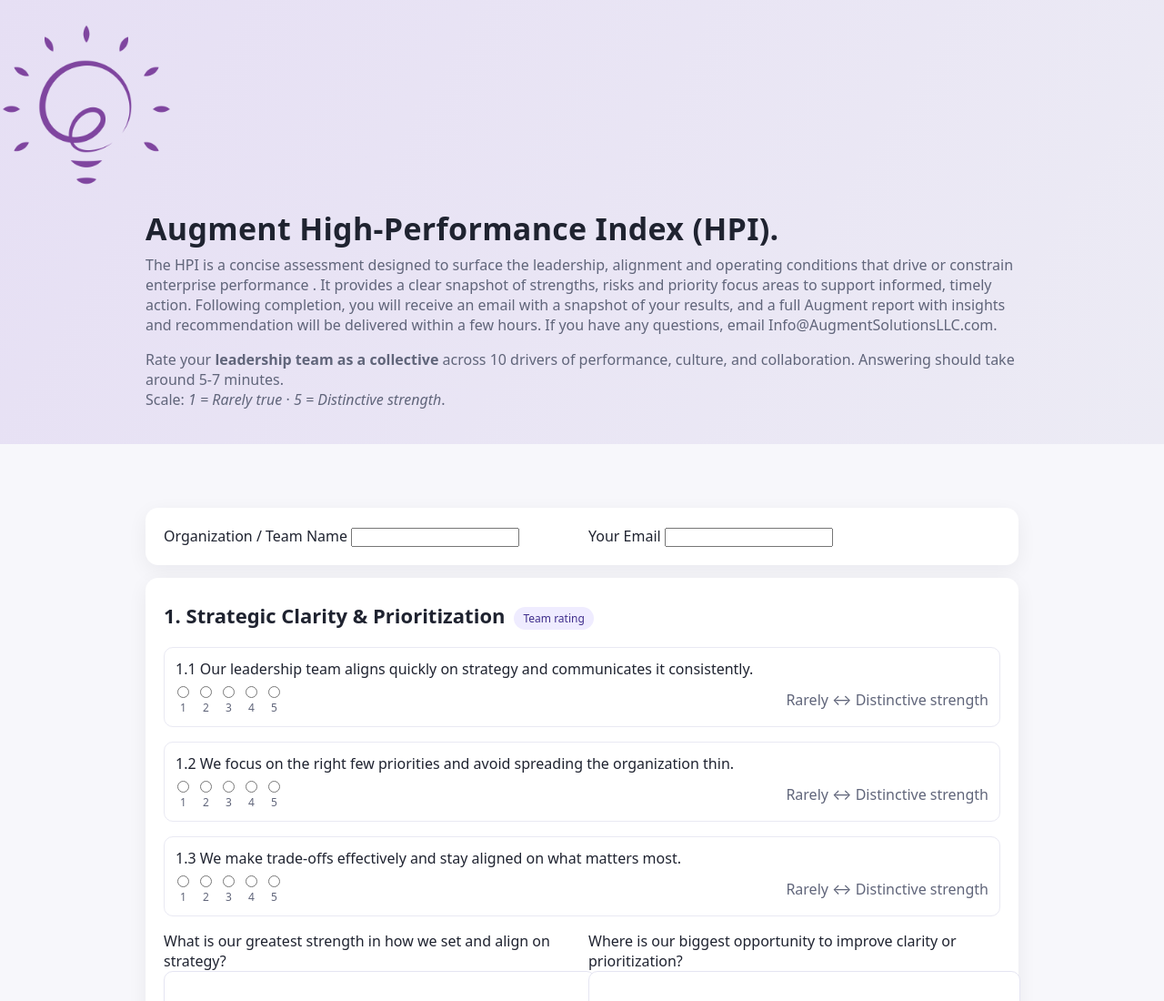
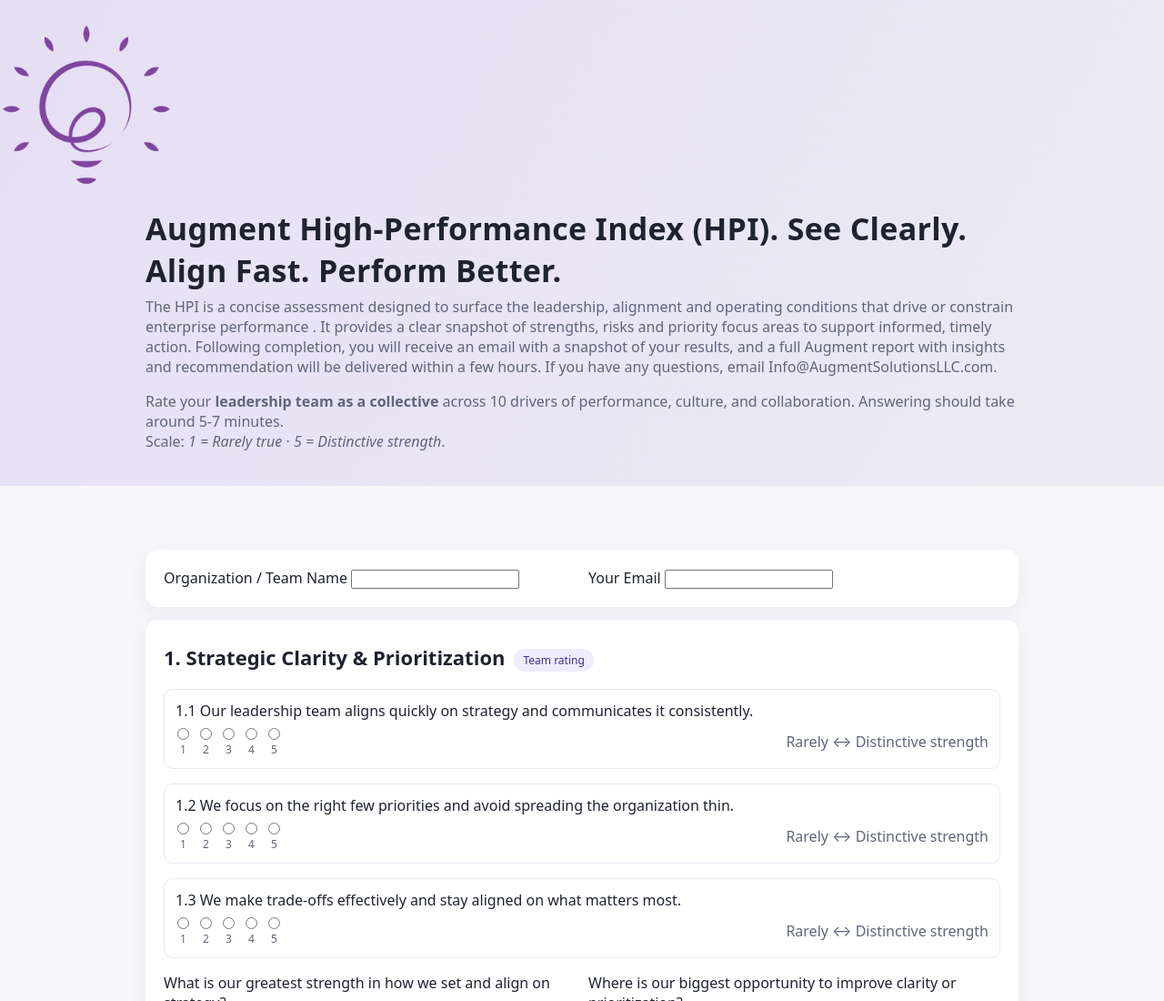
Before and after one commit to IanShepKyle/AEL-Survey-Project, a website with bundled scripts: page public/index.html in a window 1280 px wide. Shown: the top 1100 px of the page at 91% size. Built offline with nearby package versions, Linux system fonts and the light colour scheme.

Commit message:
tagline text

```diff
--- a/public/index.html
+++ b/public/index.html
@@ -16,7 +16,7 @@
     </div>
 
     <div class="hero">
-      <h1>Augment High-Performance Index (HPI).</h1>
+      <h1>Augment High-Performance Index (HPI). See Clearly. Align Fast. Perform Better.</h1>
       <p>The HPI  is a concise assessment designed to surface the leadership, alignment and operating conditions that drive or constrain enterprise performance . It provides a clear snapshot of strengths, risks and priority focus areas to support informed, timely action.
 
 Following completion, you will receive  an email with a snapshot of your results, and a full Augment report with insights and recommendation will be delivered within a few hours.
```
